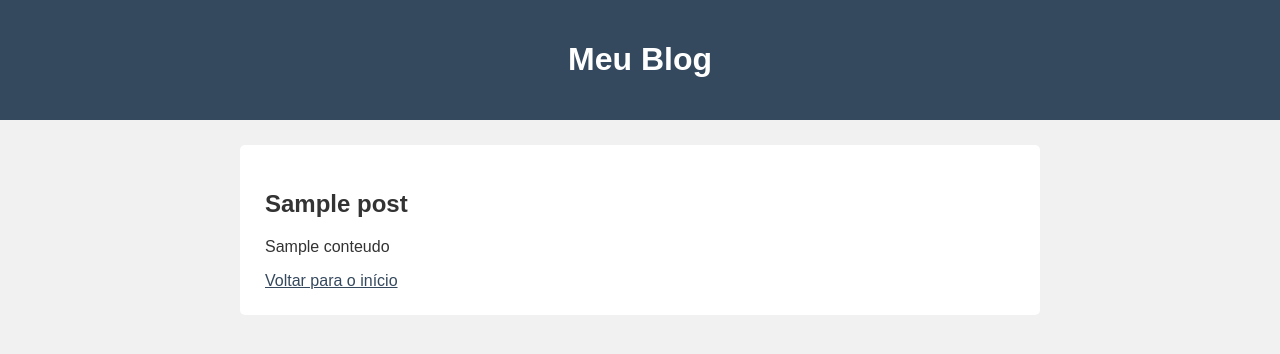
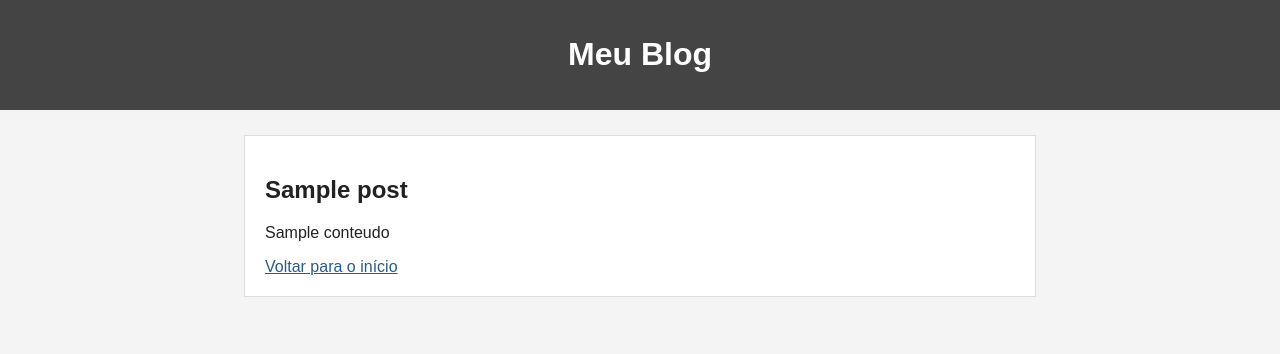
Before and after one commit to pedrofigueredo221-maker/Trabalho-T1---WENDEL, a CodeIgniter 4 app: template app/Views/post.php in a window 1280 px wide. Shown: the top 354 px of the page. Run offline with PHP 8.4 and a stand-in for CodeIgniter, Linux system fonts and the light colour scheme; the template is opened without the code that fills it: most values are stand-ins (such as "Sample title", 1, 10 or a date in 2020); some libraries are stand-ins or nearby versions.

Commit message:
Simplifica blog T1 mantendo cadastro e publicações

```diff
--- a/public/estilo.css
+++ b/public/estilo.css
@@ -1,13 +1,63 @@
-* { box-sizing: border-box; }
-body { margin: 0; font-family: Arial, sans-serif; background: #f1f1f1; color: #333; }
-header { background: #35495e; color: white; padding: 20px; text-align: center; }
-header a { color: white; }
-main { max-width: 800px; margin: 25px auto; background: white; padding: 25px; border-radius: 5px; }
-a { color: #35495e; }
-article { padding: 15px 0; border-bottom: 1px solid #ddd; }
-label { display: block; margin-top: 15px; }
-input, textarea { width: 100%; padding: 10px; border: 1px solid #ccc; margin: 8px 0 15px; font: inherit; }
-button, .botao { background: #35495e; color: white; padding: 9px 14px; border: 0; border-radius: 4px; text-decoration: none; cursor: pointer; }
-table { width: 100%; border-collapse: collapse; margin-top: 20px; }
-th, td { padding: 12px; text-align: left; border-bottom: 1px solid #ddd; }
-.excluir { display: inline; margin-left: 10px; }
+body {
+    margin: 0;
+    font-family: Arial, sans-serif;
+    background: #f4f4f4;
+    color: #222;
+}
+
+header {
+    background: #444;
+    color: white;
+    padding: 15px;
+    text-align: center;
+}
+
+header a {
+    color: white;
+}
+
+main {
+    max-width: 750px;
+    margin: 25px auto;
+    background: white;
+    padding: 20px;
+    border: 1px solid #ddd;
+}
+
+a {
+    color: #285b8a;
+}
+
+label {
+    display: block;
+    margin-top: 15px;
+}
+
+input, textarea {
+    display: block;
+    box-sizing: border-box;
+    width: 100%;
+    padding: 8px;
+    margin: 8px 0;
+}
+
+button {
+    padding: 7px 12px;
+    cursor: pointer;
+}
+
+table {
+    width: 100%;
+    border-collapse: collapse;
+}
+
+th, td {
+    padding: 10px;
+    border-bottom: 1px solid #ddd;
+    text-align: left;
+}
+
+.excluir {
+    display: inline;
+    margin-left: 10px;
+}
```
